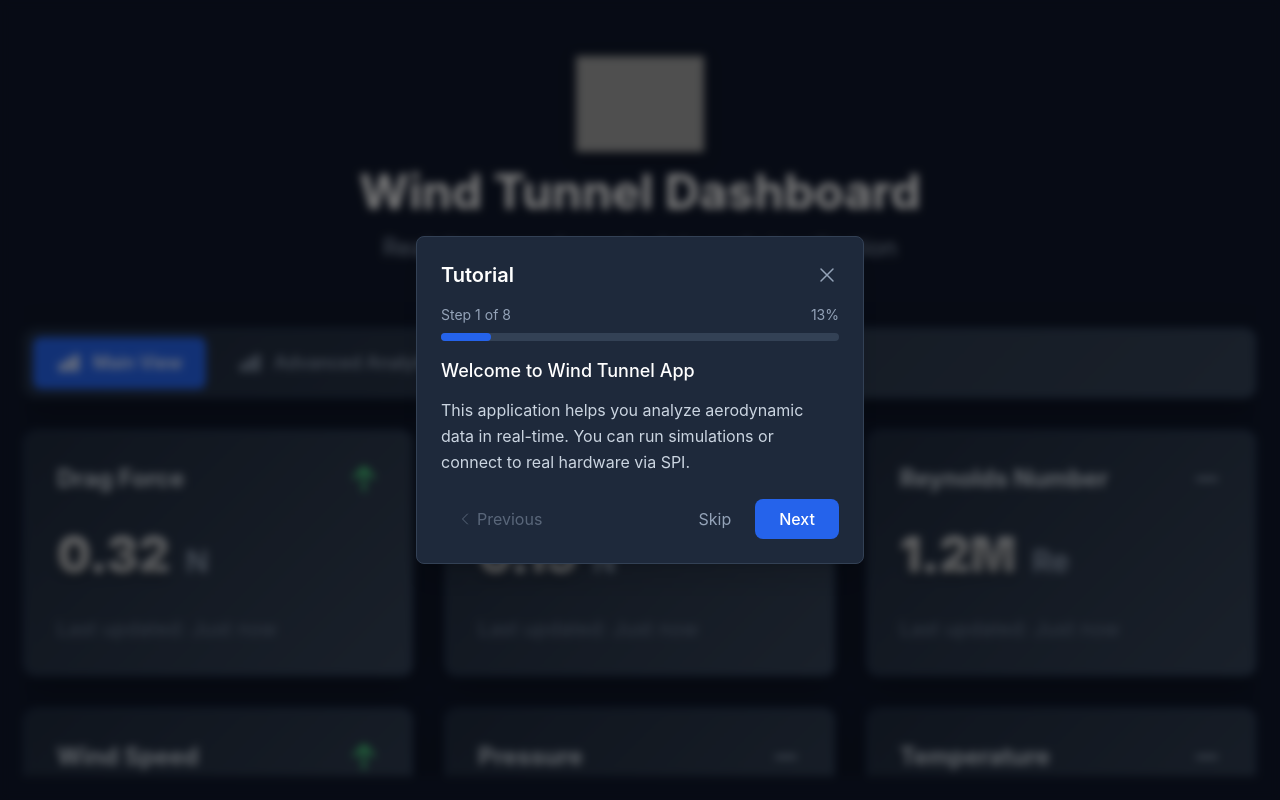
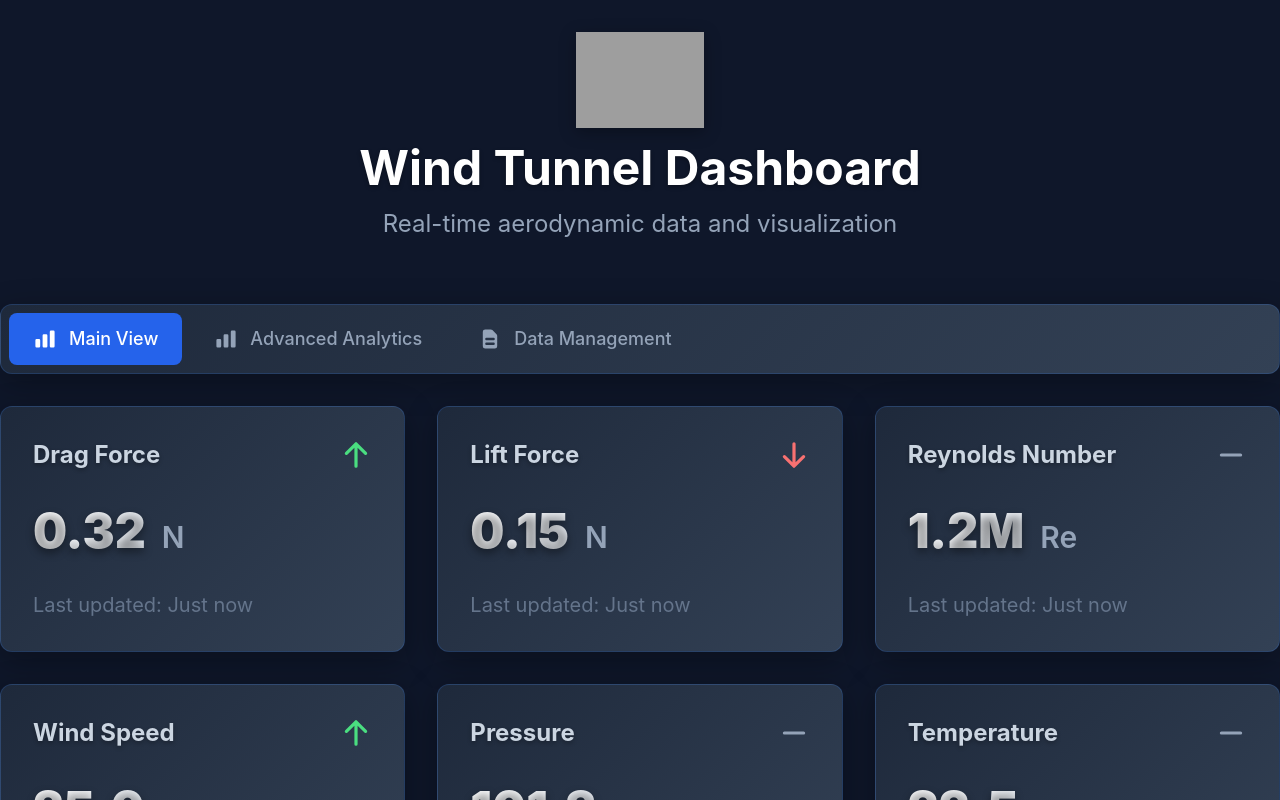
Before and after one commit to hadefuwa/wind-tunnel-electron-react, a React (Vite) app: page / in a window 1280 px wide. Built offline with nearby package versions, Linux system fonts and the light colour scheme; grey boxes are pictures that could not be loaded.

Commit message:
Fix App.tsx to render Dashboard directly without router

```diff
--- a/src/renderer/App.tsx
+++ b/src/renderer/App.tsx
@@ -1,52 +1,6 @@
-import React, { useState, useEffect } from 'react';
-import { BrowserRouter as Router, Routes, Route } from 'react-router-dom';
+import React from 'react';
 import Dashboard from './components/Dashboard/Dashboard';
-import Settings from './components/Settings/Settings';
-import { WebGLTest } from './components/Visualization/WebGLTest';
-import { OnboardingTutorial, useTutorial } from './components/UI/OnboardingTutorial';
 
 export default function App() {
-  const { hasSeenTutorial, markTutorialComplete } = useTutorial();
-  const [showTutorial, setShowTutorial] = useState(!hasSeenTutorial);
-
-  // Debug touchscreen scrolling
-  useEffect(() => {
-    console.log('App mounted - checking touchscreen support');
-    console.log('Touch supported:', 'ontouchstart' in window);
-    console.log('Pointer events supported:', 'onpointerdown' in window);
-    console.log('User agent:', navigator.userAgent);
-
-    // Check if we're on a touch device
-    const isTouchDevice = 'ontouchstart' in window || navigator.maxTouchPoints > 0;
-    console.log('Is touch device:', isTouchDevice);
-
-    if (isTouchDevice) {
-      console.log('Touchscreen detected - enabling touch scrolling');
-    }
-  }, []);
-
-  const handleTutorialComplete = () => {
-    setShowTutorial(false);
-    markTutorialComplete();
-  };
-
-  return (
-    <Router>
-      <div className="min-h-screen bg-background-900 text-white">
-        <main className="h-screen overflow-hidden">
-          <Routes>
-            <Route path="/" element={<Dashboard />} />
-            <Route path="/settings" element={<Settings />} />
-            <Route path="/webgl-test" element={<WebGLTest />} />
-          </Routes>
-        </main>
-
-        <OnboardingTutorial
-          isOpen={showTutorial}
-          onClose={() => setShowTutorial(false)}
-          onComplete={handleTutorialComplete}
-        />
-      </div>
-    </Router>
-  );
+  return <Dashboard />;
 }
```
